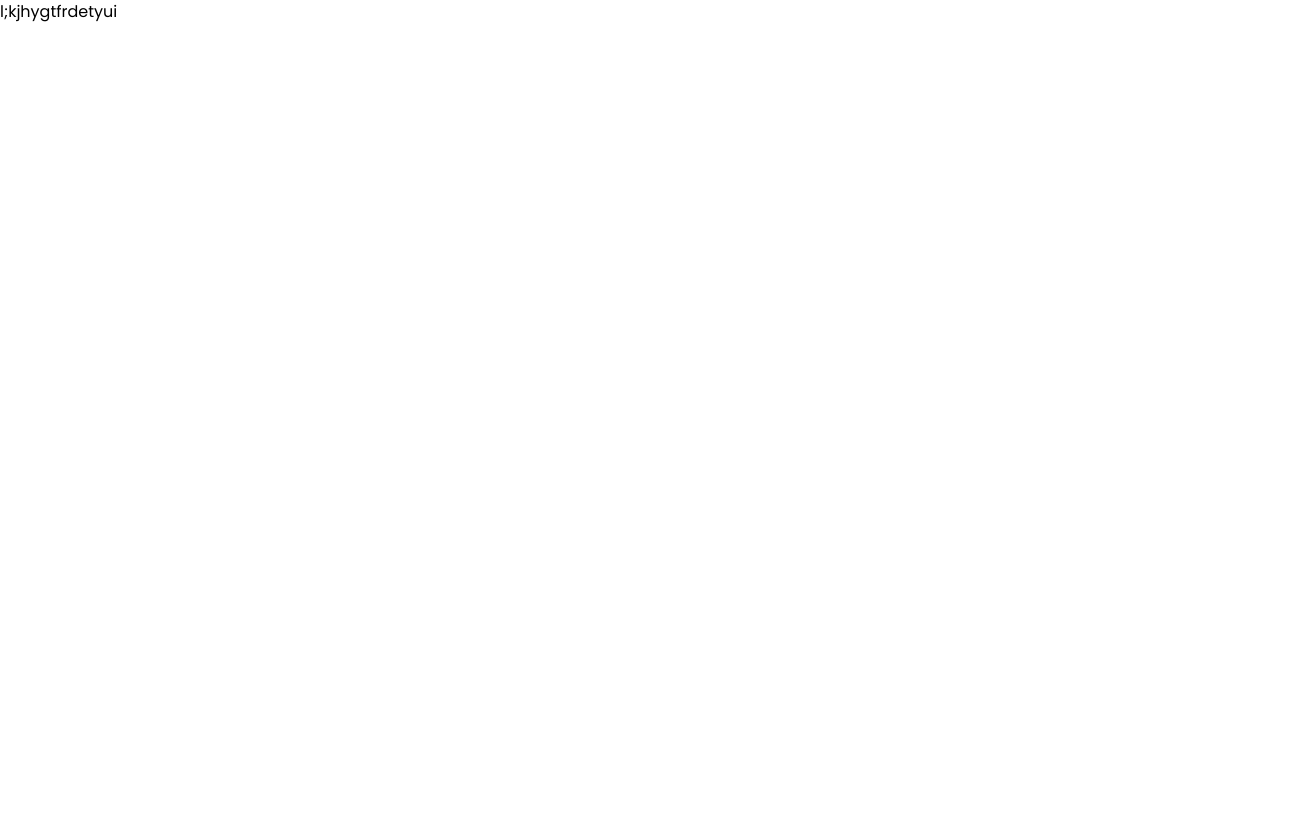
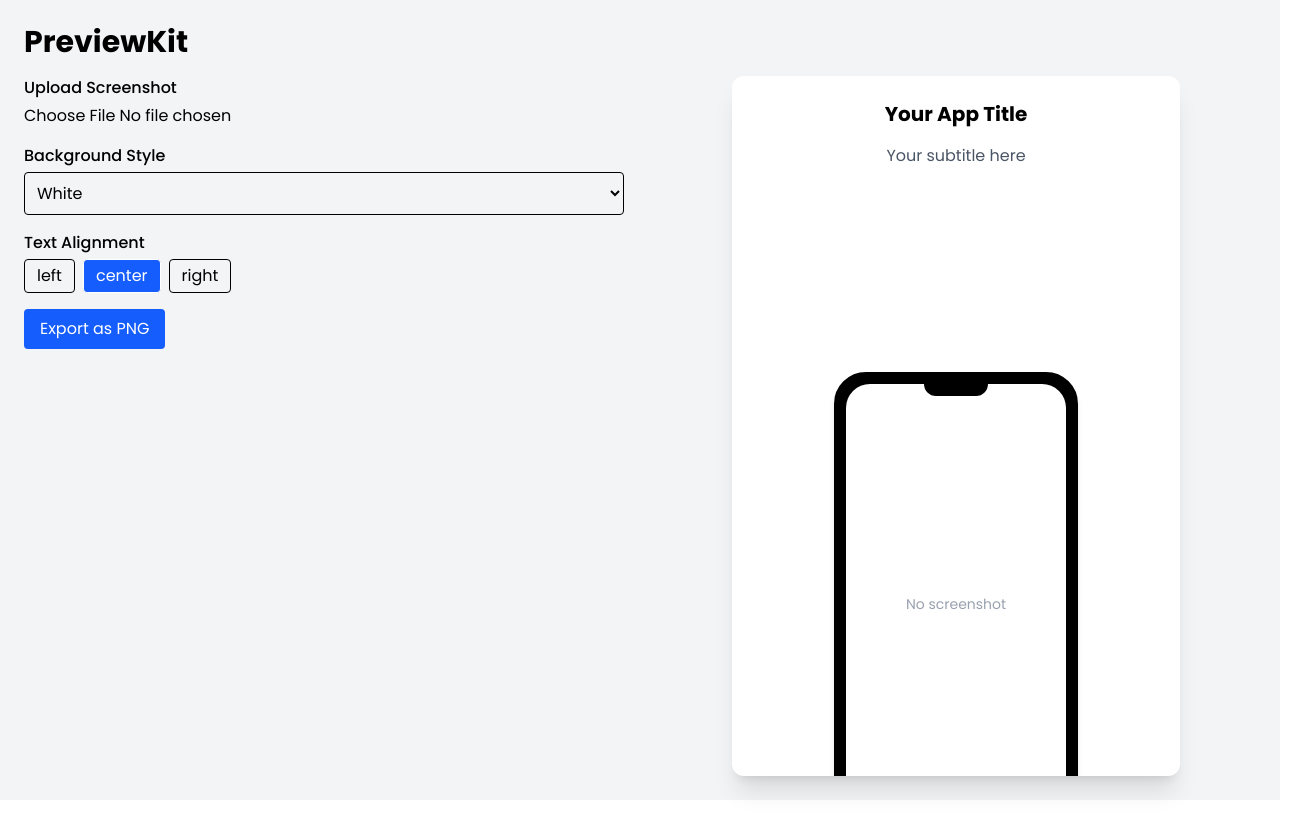
Before and after one commit to react-native-nigeria-community/iboju.app, a React (Vite) app: page / in a window 1280 px wide. Shown: the top 838 px of the page, 1314 px wide, since content can reach past the window. Before the commit the page ends 800 px from the top, so only its background shows below. Built offline with nearby package versions, Linux system fonts and the light colour scheme.

Commit message:
iphone mvp done

```diff
--- a/package.json
+++ b/package.json
@@ -11,6 +11,7 @@
   },
   "dependencies": {
     "@tailwindcss/vite": "^4.1.7",
+    "html-to-image": "^1.11.13",
     "react": "^19.1.0",
     "react-dom": "^19.1.0",
     "tailwindcss": "^4.1.7"
--- a/src/App.jsx
+++ b/src/App.jsx
@@ -1,11 +1,181 @@
-import React from "react";
+import React, { useState, useRef } from 'react';
+import { toPng } from 'html-to-image';
 
-const App = () => {
+function App() {
+  const [screenshot, setScreenshot] = useState(null);
+  const [title, setTitle] = useState('Your App Title');
+  const [subtitle, setSubtitle] = useState('Your subtitle here');
+  const [textAlign, setTextAlign] = useState('center');
+  const [bgStyle, setBgStyle] = useState('bg-white');
+  const previewRef = useRef(null);
+  const exportRef = useRef(null);
+
+  const handleImageUpload = (e) => {
+    const file = e.target.files[0];
+    if (file) setScreenshot(URL.createObjectURL(file));
+  };
+
+  const handleExport = async () => {
+    if (!exportRef.current) return;
+    const exportNode = exportRef.current.cloneNode(true);
+    exportNode.style.width = '1290px';
+    exportNode.style.height = '2796px';
+
+    const container = document.createElement('div');
+    container.style.position = 'absolute';
+    container.style.left = '-9999px';
+    container.style.top = '0';
+    container.appendChild(exportNode);
+    document.body.appendChild(container);
+
+    const dataUrl = await toPng(exportNode, {
+      width: 1290,
+      height: 2796,
+    });
+
+    document.body.removeChild(container);
+
+    const link = document.createElement('a');
+    link.download = 'preview.png';
+    link.href = dataUrl;
+    link.click();
+  };
+
   return (
-    <>
-       l;kjhygtfrdetyui
-    </>
+    <div className="min-h-screen bg-gray-100 p-6">
+      <h1 className="text-3xl font-bold mb-4">PreviewKit</h1>
+
+      <div className="flex flex-col lg:flex-row gap-8">
+        {/* Controls */}
+        <div className="flex-1 space-y-4">
+          <div>
+            <label className="block font-medium mb-1">Upload Screenshot</label>
+            <input type="file" accept="image/*" onChange={handleImageUpload} />
+          </div>
+
+          <div>
+            <label className="block font-medium mb-1">Background Style</label>
+            <select
+              className="w-full border p-2 rounded"
+              onChange={(e) => setBgStyle(e.target.value)}
+              value={bgStyle}
+            >
+              <option value="bg-white">White</option>
+              <option value="bg-gradient-to-r from-purple-400 to-pink-500">Purple → Pink</option>
+              <option value="bg-gradient-to-r from-blue-400 to-green-400">Blue → Green</option>
+              <option value="bg-gray-800 text-white">Dark</option>
+            </select>
+          </div>
+
+          <div>
+            <label className="block font-medium mb-1">Text Alignment</label>
+            <div className="flex gap-2">
+              {['left', 'center', 'right'].map((align) => (
+                <button
+                  key={align}
+                  onClick={() => setTextAlign(align)}
+                  className={`px-3 py-1 border rounded ${textAlign === align ? 'bg-blue-600 text-white' : ''}`}
+                >
+                  {align}
+                </button>
+              ))}
+            </div>
+          </div>
+
+          <button
+            onClick={handleExport}
+            className="bg-blue-600 text-white px-4 py-2 rounded hover:bg-blue-700"
+          >
+            Export as PNG
+          </button>
+        </div>
+
+        {/* Visible Preview */}
+        <div className="flex-1">
+          <div
+            ref={previewRef}
+            className={`relative w-full max-w-md mx-auto p-6 rounded-xl shadow-xl space-y-4 ${bgStyle}`}
+            style={{ height: '700px', overflow: 'hidden', textAlign }}
+          >
+            <h2
+              contentEditable
+              suppressContentEditableWarning
+              onInput={(e) => setTitle(e.currentTarget.textContent)}
+              className="text-xl font-bold outline-none"
+              style={{ unicodeBidi: 'isolate', direction: 'ltr',  textAlign }}
+            >
+              {title}
+            </h2>
+            <p
+              contentEditable
+              suppressContentEditableWarning
+              onInput={(e) => setSubtitle(e.currentTarget.textContent)}
+              className="text-gray-600 outline-none"
+              style={{ unicodeBidi: 'isolate', direction: 'ltr', textAlign }}
+            >
+              {subtitle}
+            </p>
+            <div className="absolute left-1/2 bottom-[-60px] transform -translate-x-1/2 bg-black rounded-[32px] p-2 border-4 border-black shadow-md">
+              <div className="w-[220px] h-[440px] bg-white rounded-[24px] overflow-hidden relative flex items-center justify-center">
+                <div className="absolute top-0 left-1/2 transform -translate-x-1/2 w-16 h-3 bg-black rounded-b-xl z-10"></div>
+                {screenshot ? (
+                  <img
+                    src={screenshot}
+                    alt="App Screenshot"
+                    className="object-cover w-full h-full"
+                  />
+                ) : (
+                  <span className="text-gray-400 text-sm text-center">No screenshot</span>
+                )}
+              </div>
+            </div>
+          </div>
+        </div>
+
+        {/* Hidden Export Preview */}
+        <div style={{ visibility: 'hidden', position: 'absolute', pointerEvents: 'none' }}>
+          <div
+            ref={exportRef}
+            className={`relative w-[1290px] h-[2796px] px-32 pt-32 pb-0 rounded-xl shadow-xl ${bgStyle}`}
+            style={{ overflow: 'hidden', textAlign }}
+          >
+            <div className="space-y-16">
+              <h2
+                className="text-8xl font-bold leading-tight"
+                style={{ unicodeBidi: 'plaintext', direction: 'ltr', textAlign  }}
+              >
+                {title}
+              </h2>
+              <p
+                className="text-5xl text-gray-600 leading-snug"
+                style={{ unicodeBidi: 'plaintext', direction: 'ltr', textAlign }}
+              >
+                {subtitle}
+              </p>
+            </div>
+            <div className="absolute left-1/2 bottom-[-100px] transform -translate-x-1/2 bg-black rounded-[110px] p-6 border-[10px] border-black">
+              <div className="w-[950px] h-[1900px] bg-white rounded-[106px] overflow-hidden relative flex items-center justify-center">
+                {/* iPhone-style notch */}
+                <div className="absolute top-0 left-1/2 transform -translate-x-1/2 w-48 h-6 bg-black rounded-b-2xl z-10"></div>
+                <div className="absolute top-0 left-1/2 transform -translate-x-1/2 w-16 h-2.5 bg-gray-700 rounded-full mt-[10px]"></div>
+
+                {screenshot ? (
+                  <img
+                    src={screenshot}
+                    alt="App Screenshot"
+                    className="object-cover w-full h-full"
+                  />
+                ) : (
+                  <span className="text-gray-400 text-2xl text-center">No screenshot</span>
+                )}
+              </div>
+            </div>
+          </div>
+        </div>
+
+      </div>
+    </div>
   );
-};
+}
 
 export default App;
```
Also changed, not shown: 2 other files (tests, documents, lock files or other folders).
